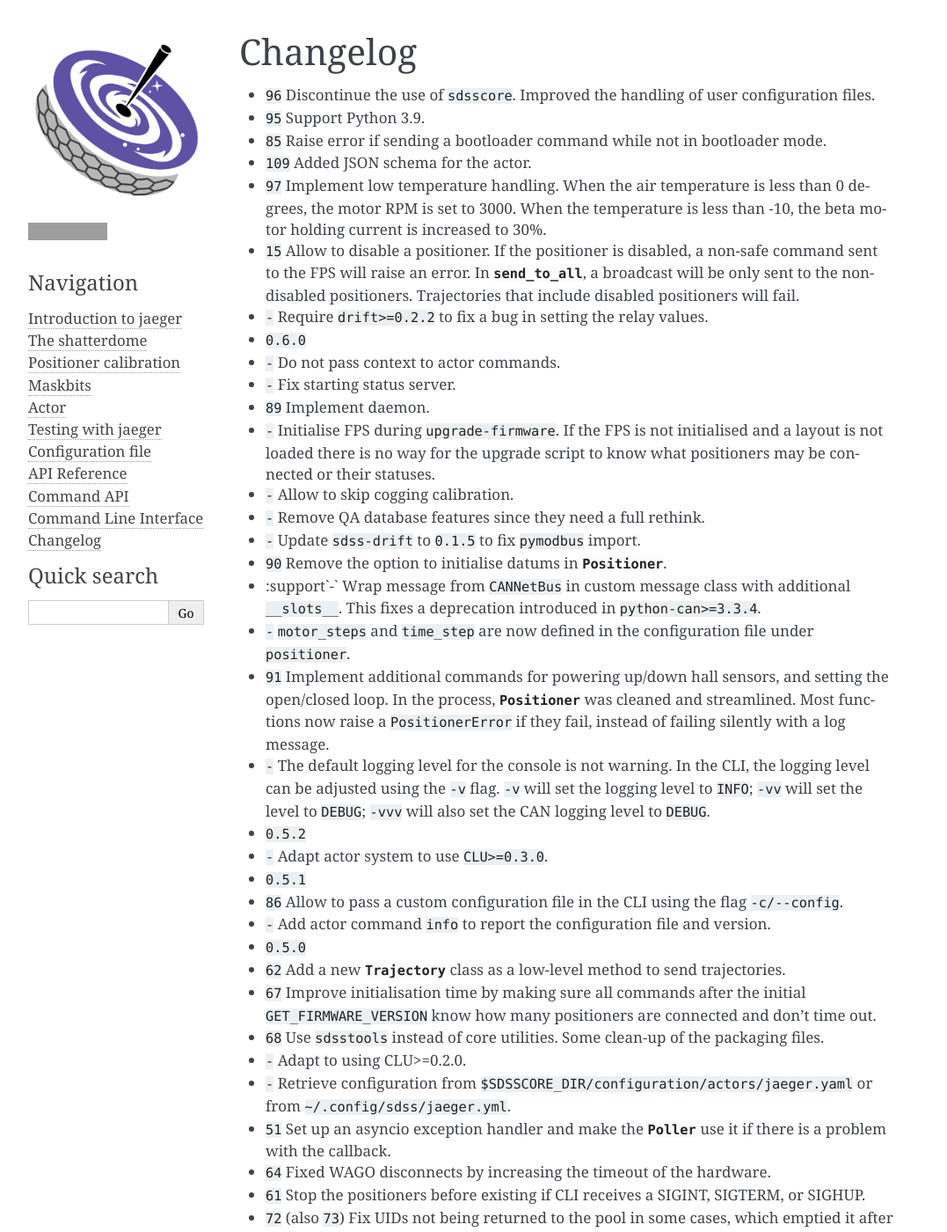
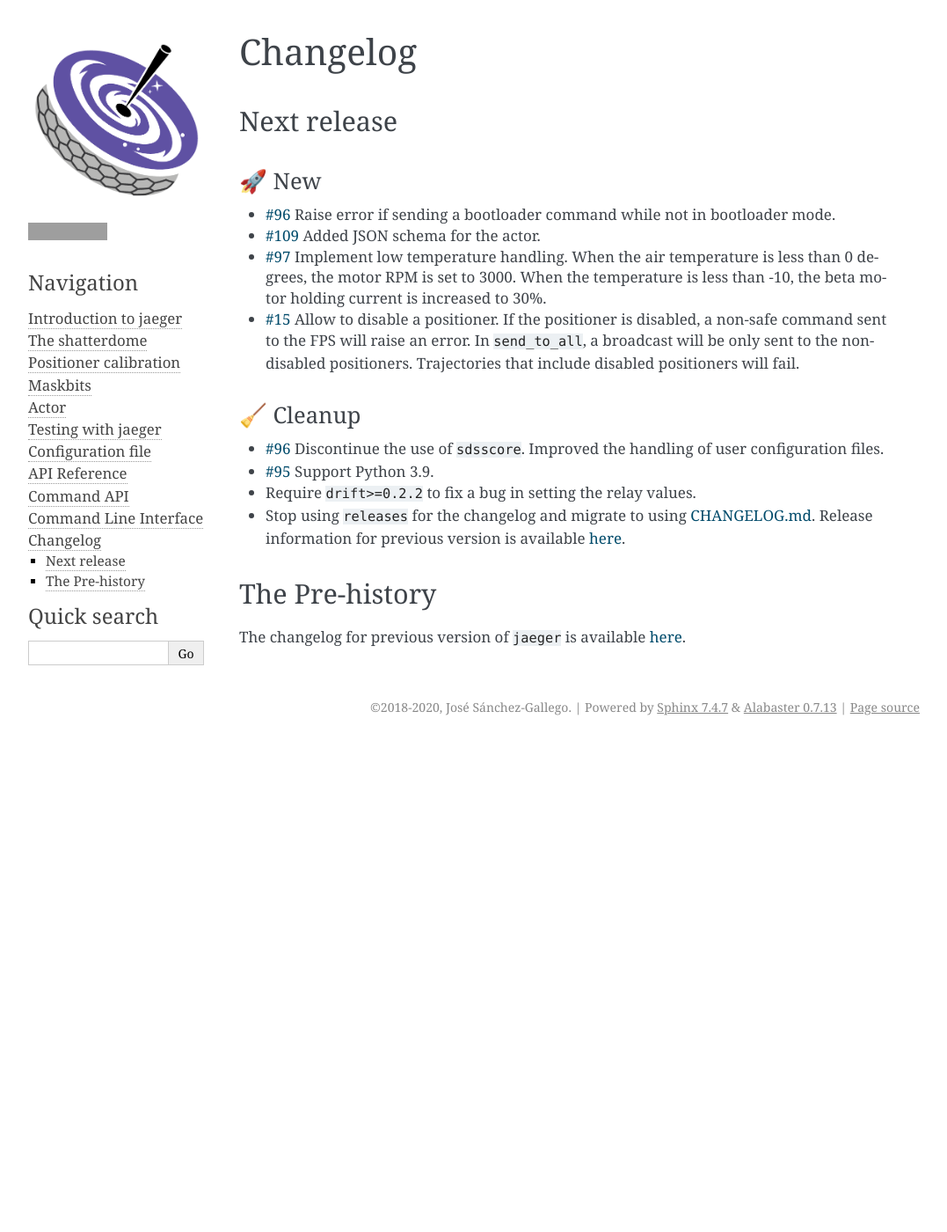
Before and after one commit to sdss/jaeger, a Sphinx documentation site: the page built from docs/sphinx/changelog.md, in a window 1280 px wide and 1400 px high. Shown: the whole window at 88% size, without its empty margins (106-1183 px from the left). Built offline with Sphinx 7.4.7, drawn with Linux system fonts in a browser that asks for light colours; cross-references to code outside the pages are shown as plain code; the version number is read from the project's files by our own code; some of the changed text lies outside the part shown; grey boxes are pictures that could not be loaded.

Commit message:
Migrate to using CHANGELOG.md

````diff
--- /dev/null
+++ b/CHANGELOG.md
@@ -0,0 +1,22 @@
+# Changelog
+
+## Next release
+
+### 🚀 New
+
+* [#96](https://github.com/sdss/jaeger/issues/85) Raise error if sending a bootloader command while not in bootloader mode.
+* [#109](https://github.com/sdss/jaeger/issues/109) Added JSON schema for the actor.
+* [#97](https://github.com/sdss/jaeger/issues/97) Implement low temperature handling. When the air temperature is less than 0 degrees, the motor RPM is set to 3000. When the temperature is less than -10, the beta motor holding current is increased to 30%.
+* [#15](https://github.com/sdss/jaeger/issues/15) Allow to disable a positioner. If the positioner is disabled, a non-safe command sent to the FPS will raise an error. In `send_to_all`, a broadcast will be only sent to the non-disabled positioners. Trajectories that include disabled positioners will fail.
+
+### 🧹 Cleanup
+
+* [#96](https://github.com/sdss/jaeger/issues/96) Discontinue the use of `sdsscore`. Improved the handling of user configuration files.
+* [#95](https://github.com/sdss/jaeger/issues/95) Support Python 3.9.
+* Require `drift>=0.2.2` to fix a bug in setting the relay values.
+* Stop using `releases` for the changelog and migrate to using [CHANGELOG.md](https://github.com/sdss/jaeger/CHANGELOG.md). Release information for previous version is available [here](https://sdss-jaeger.readthedocs.io/en/0.6.0/changelog.html).
+
+
+## The Pre-history
+
+The changelog for previous version of `jaeger` is available [here](https://sdss-jaeger.readthedocs.io/en/0.6.0/changelog.html).
--- a/CHANGELOG.rst
+++ /dev/null
@@ -1,119 +0,0 @@
-.. _jaeger-changelog:
-
-=========
-Changelog
-=========
-
-* :support:`96` Discontinue the use of ``sdsscore``. Improved the handling of user configuration files.
-* :support:`95` Support Python 3.9.
-* :feature:`85` Raise error if sending a bootloader command while not in bootloader mode.
-* :feature:`109` Added JSON schema for the actor.
-* :feature:`97` Implement low temperature handling. When the air temperature is less than 0 degrees, the motor RPM is set to 3000. When the temperature is less than -10, the beta motor holding current is increased to 30%.
-* :feature:`15` Allow to disable a positioner. If the positioner is disabled, a non-safe command sent to the FPS will raise an error. In `.send_to_all`, a broadcast will be only sent to the non-disabled positioners. Trajectories that include disabled positioners will fail.
-* :support:`-` Require ``drift>=0.2.2`` to fix a bug in setting the relay values.
-
-* :release:`0.6.0 <2020-10-15>`
-* :bug:`-` Do not pass context to actor commands.
-* :bug:`-` Fix starting status server.
-* :support:`89` Implement daemon.
-* :bug:`-` Initialise FPS during ``upgrade-firmware``. If the FPS is not initialised and a layout is not loaded there is no way for the upgrade script to know what positioners may be connected or their statuses.
-* :feature:`-` Allow to skip cogging calibration.
-* :support:`-` Remove QA database features since they need a full rethink.
-* :support:`-` Update ``sdss-drift`` to ``0.1.5`` to fix ``pymodbus`` import.
-* :support:`90` Remove the option to initialise datums in `.Positioner`.
-* :support`-` Wrap message from ``CANNetBus`` in custom message class with additional ``__slots__``. This fixes a deprecation introduced in ``python-can>=3.3.4``.
-* :support:`-` ``motor_steps`` and ``time_step`` are now defined in the configuration file under ``positioner``.
-* :feature:`91` Implement additional commands for powering up/down hall sensors, and setting the open/closed loop. In the process, `.Positioner` was cleaned and streamlined. Most functions now raise a ``PositionerError`` if they fail, instead of failing silently with a log message.
-* :support:`-` The default logging level for the console is not warning. In the CLI, the logging level can be adjusted using the ``-v`` flag. ``-v`` will set the logging level to ``INFO``; ``-vv`` will set the level to ``DEBUG``; ``-vvv`` will also set the CAN logging level to ``DEBUG``.
-
-* :release:`0.5.2 <2020-07-31>`
-* :support:`-` Adapt actor system to use ``CLU>=0.3.0``.
-
-* :release:`0.5.1 <2020-07-29>`
-* :feature:`86` Allow to pass a custom configuration file in the CLI using the flag ``-c/--config``.
-* :feature:`-` Add actor command ``info`` to report the configuration file and version.
-
-* :release:`0.5.0 <2020-07-20>`
-* :feature:`62` Add a new `.Trajectory` class as a low-level method to send trajectories.
-* :support:`67` Improve initialisation time by making sure all commands after the initial ``GET_FIRMWARE_VERSION`` know how many positioners are connected and don't time out.
-* :support:`68` Use ``sdsstools`` instead of core utilities. Some clean-up of the packaging files.
-* :support:`-` Adapt to using CLU>=0.2.0.
-* :support:`-` Retrieve configuration from ``$SDSSCORE_DIR/configuration/actors/jaeger.yaml`` or from ``~/.config/sdss/jaeger.yml``.
-* :feature:`51` Set up an asyncio exception handler and make the `.Poller` use it if there is a problem with the callback.
-* :bug:`64` Fixed WAGO disconnects by increasing the timeout of the hardware.
-* :support:`61` Stop the positioners before existing if CLI receives a SIGINT, SIGTERM, or SIGHUP.
-* :bug:`72` (also :issue:`73`) Fix UIDs not being returned to the pool in some cases, which emptied it after a while.
-* :support:`-` Rename ``cli.py`` to ``__main__.py``.
-* :feature:`76` Implement calibration commands and routines.
-* :feature:`75` Implement trajectories using SYNC line.
-* :support:`21` (and several associated issues) Remove WAGO and use external `drift <https://github.com/sdss/drift>`__ library.
-* :support:`70` Better documentation for firmware update.
-* :support:`83` Use GitHub workflows.
-
-* :release:`0.4.2 <2019-11-22>`
-* :feature:`59` Add an ``engineering_mode`` flag to `.FPS` (can be toogled using the ``jaeger --danger``) flag to override most safety warnings for debugging.
-* Unless ``immediate=True`` is passed to `.Poller.set_delay`, waits for the current task to finish.
-* Fix call to `.Positioner.goto` from CLI.
-
-* :release:`0.4.1 <2019-11-21>`
-* Support versions ``04.00.XX`` and ``04.01.XX`` of Tendo with `.PositionerStatusV4_0` and `.PositionerStatusV4_1` maskbits.
-* Significant clean-up of how pollers are used.
-* `~jaeger.commands.send_trajectory` now raises exceptions on error.
-* :feature:`57` Added `.FPS.moving` and `.Positioner.moving` attributes to determine whether it is save to move the FPS.
-* :feature:`56` Move time for go to moves is calculated and reported.
-* Very significant rewrite of how messages and replies are matched. Now there is a pool of unique identifiers. Each message gets assigned a UID from the pool corresponding to its ``command_id`` and ``positioner_id``. When a reply is received, it is matched based on ``command_id``, ``positioner_id``, and ``UID``. At that point the UID is returned to the pool. Broadcast messages always receive the reserved ``UID=0``. This means that two broadcast of the same command should not be running at the same time or replies could be misassigned.
-* Recognise and deal with CAN\@net devices already in use.
-
-* :release:`0.4.0 <2019-11-19>`
-* :feature:`46` Implement a QA database for moves.
-* :feature:`13` Abort trajectory and lock the FPS if either a collided status is detected in a positioner or if command 18 is received from the CAN network.
-* Add `.SetCurrent` command to actor.
-* Fix bug due to use of unsigned integers when passing a negative position.
-* :feature:`49` Positioner status and position polling is now done from the FPS instead of from each positioner.
-* :feature:`54` Add firmware upgrade command to actor.
-* :bug:`53` Fix issues dealing with positioners that in the layout but not connected.
-* :feature:`52` Add limits to `~.Positioner.goto`.
-
-* :release:`0.3.0 <2019-11-13>`
-* Change file layout to include a positioner ID.
-* Add command `.SetCurrent`.
-* Modify ``jaeger`` CLI command to use ``async def`` and ``await``.
-* Add ``is_bootloader`` to output of ``status`` command.
-* :feature:`24` (with :issue:`28`) Initial implementation of WAGO PLCs and associated actor commands.
-* :feature:`12` Initial but fully functional implementation of TCP/IP actor.
-* :bug:`39` Use ``loop.create_task`` instead of `asyncio.create_task` in `.Poller`, which seems to fix using jaeger in IPython.
-* :feature:`40` Allow to instantiate an FPS without a WAGO connection.
-* :feature:`37` Support power cycling a PLC.
-* :support:`22` Moved some configuration parameters under ``positioner``.
-* :feature:`29` Output WAGO status on a timer.
-
-* :release:`0.2.1 <2019-06-29>`
-* Fix ``MANIFEST.in`` not including the requirements files.
-
-* :release:`0.2.0 <2019-06-29>`
-* Added ``home`` command to ``jaeger`` CLI.
-* Fixed bug in which the positions for ``SetActualPosition`` were being sent in degrees instead of in steps.
-* Fixed bug that would raise an exception during initialisation if no positioner had replied to ``GET_STATUS``.
-* First complete pass at the documentation.
-* :feature:`3` Add ``skip-error`` option to ``jaeger demo``.
-* :bug:`2` Fix double setting of status when command times out.
-* :feature:`1` Added `.FPS.abort` method to cancel all trajectories.
-* Expose `.Positioner.set_position` as a public method.
-* Load layout when `.FPS` is instantiated.
-* Improved logging system.
-* Added initial actor features.
-* :feature:`9` Initial implementation of the ``CAN@net`` bus.
-* Renamed ``interfaces -> profiles`` in configuration.
-* :bug:`11` Fix endianess of firmware version.
-* :feature:`7` Poll CAN@net device for status.
-
-* :release:`0.1.0 <2018-10-10>`
-* Initial documentation.
-* Added CLI interface.
-* Added convenience function to upgrade firmware.
-* Added utilities to convert from bytes to int and vice versa, and to build and parse identifiers.
-* Added several helpers (`.AsyncQueue`, `.Poller`, `.StatusMixIn`)
-* Added maskbits based on the `~enum.IntFlag` enumeration.
-* Implemented `.Command` class and subclasses for all available commands.
-* Added `.FPS`, `.JaegerCAN`, and `.Positioner` classes.
-* Basic framework.
--- /dev/null
+++ b/docs/sphinx/changelog.md
@@ -0,0 +1,4 @@
+(jaeger-changelog)=
+
+```{include} ../../CHANGELOG.md
+```
--- a/docs/sphinx/changelog.rst
+++ /dev/null
@@ -1,2 +0,0 @@
-
-.. include:: ../../CHANGELOG.rst
--- a/docs/sphinx/conf.py
+++ b/docs/sphinx/conf.py
@@ -30,9 +30,9 @@ extensions = [
     "sphinx.ext.viewcode",
     "sphinx.ext.mathjax",
     "sphinx.ext.intersphinx",
-    "sdsstools.releases",
     "sphinx_click.ext",
     "sphinx-jsonschema",
+    "myst_parser",
 ]
 
 # Add any paths that contain templates here, relative to this directory.
@@ -78,8 +78,6 @@ exclude_patterns = [
     "_build",
     "Thumbs.db",
     ".DS_Store",
-    "releases/**/*.rst",
-    "releases/README.rst",
 ]
 
 # The reST default role (used for this markup: `text`) to use for all
@@ -108,10 +106,6 @@ pygments_style = "sphinx"
 
 # If true, `todo` and `todoList` produce output, else they produce nothing.
 todo_include_todos = False
-
-releases_github_path = "sdss/jaeger"
-releases_document_name = ["changelog"]
-releases_unstable_prehistory = True
 
 # Intersphinx mappings
 intersphinx_mapping = {
--- a/docs/sphinx/requirements.txt
+++ b/docs/sphinx/requirements.txt
@@ -1,2 +1,3 @@
 sphinx-click~=2.6.0
 sphinx-jsonschema~=1.16.7
+myst-parser>=0.14.0
--- a/pyproject.toml
+++ b/pyproject.toml
@@ -58,6 +58,7 @@ rstcheck = ">=3.3.1"
 pytest-mock = ">=3.5.1"
 pyserial-asyncio = ">=0.5"
 sphinx-jsonschema = ">=1.16.8"
+myst-parser = ">=0.14.0"
 
 [tool.poetry.scripts]
 jaeger = "jaeger.__main__:jaeger"
````
Also changed, not shown: 1 other file.
